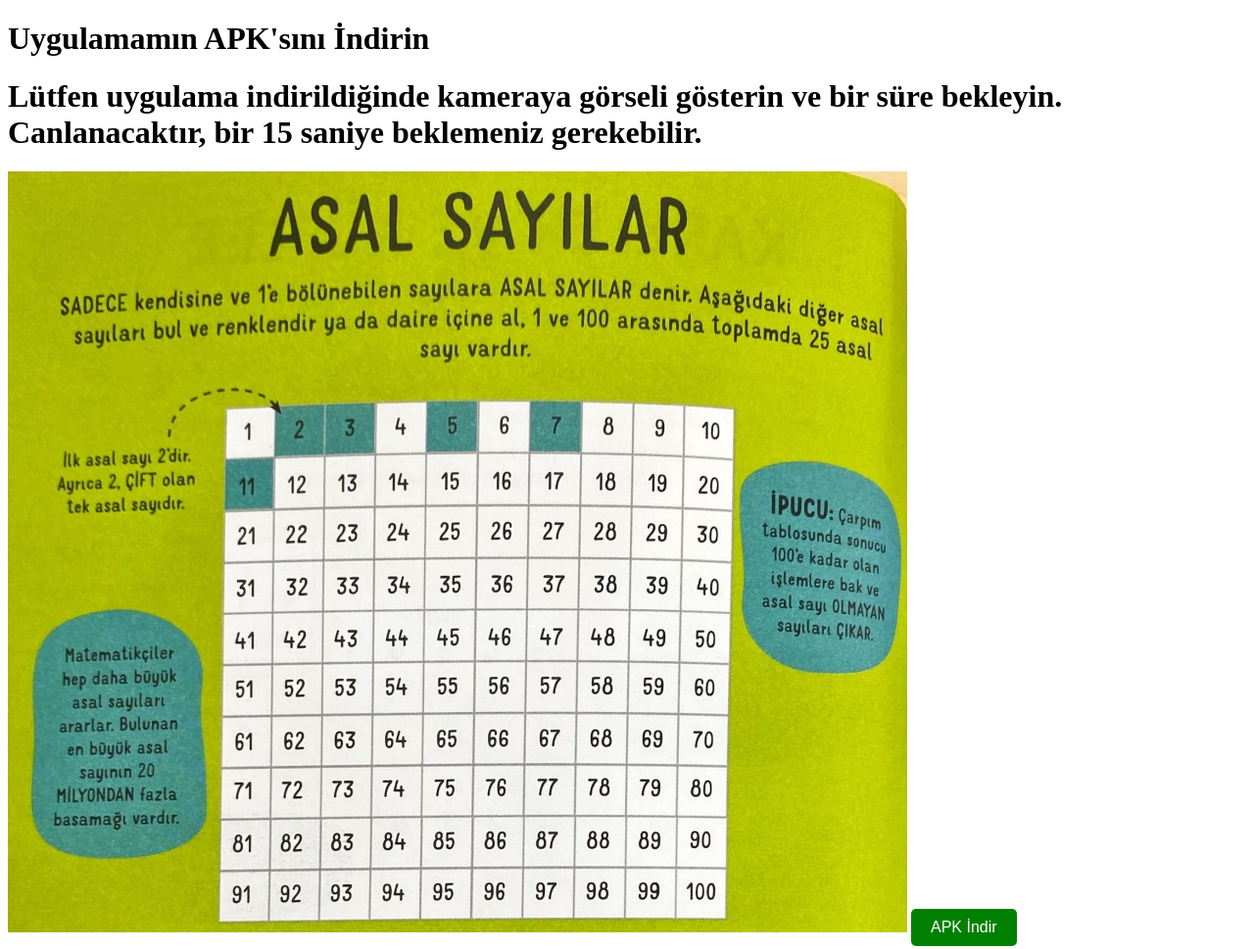
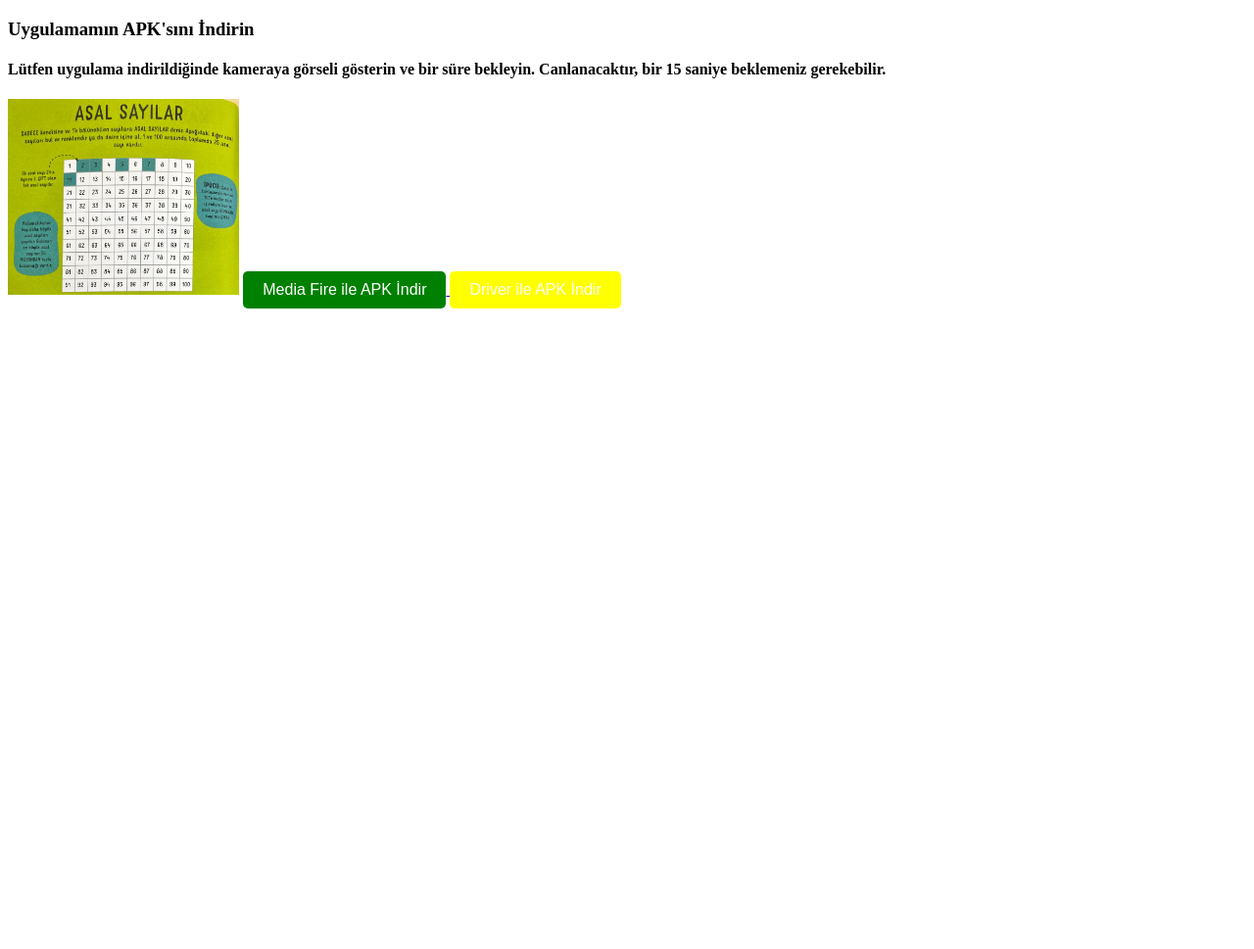
Before and after one commit to MeldaEgri/DreamscapeARventure, a website: page index.html in a window 1280 px wide. Shown: the whole page at 98% size. After the commit the page ends 800 px from the top, so only its background shows below. Drawn offline with Linux system fonts and the light colour scheme.

Commit message:
Update index.html

```diff
--- a/index.html
+++ b/index.html
@@ -6,15 +6,19 @@
   <title>APK İndirme Sayfası</title>
 </head>
 <body>
-  <h1>Uygulamamın APK'sını İndirin</h1>
-  <h1>Lütfen uygulama indirildiğinde kameraya görseli gösterin ve bir süre bekleyin. Canlanacaktır, bir 15 saniye beklemeniz gerekebilir.</h1>
+  <h3>Uygulamamın APK'sını İndirin</h3>
+  <h4>Lütfen uygulama indirildiğinde kameraya görseli gösterin ve bir süre bekleyin. Canlanacaktır, bir 15 saniye beklemeniz gerekebilir.</h4>
 
   <!-- Yerel görseli ekleme -->
-  <img src="asalSayılar.jpeg" alt="APK İndir Görseli" style="max-width: 100%; height: auto;">
+<img src="asalSayılar.jpeg" alt="APK İndir Görseli" style="width: auto; height: 200px;">
 
-  <a href="https://www.mediafire.com/file/lnyyhonzlo59u0s/oldun.apk/file" target="_blank">
+  <a href="https://www.mediafire.com/file/v2nivwjdpituwq7/DreamScape.apk/file" target="_blank">
     <button style="padding: 10px 20px; font-size: 16px; background-color: green; color: white; border: none; border-radius: 5px; cursor: pointer;">
-      APK İndir
+      Media Fire ile APK İndir
+    </button>
+      <a href="https://drive.google.com/file/d/1meSImbrO1Whd4mKcc26rrWVVbagXgjWd/view?usp=drive_link" target="_blank">
+    <button style="padding: 10px 20px; font-size: 16px; background-color: yellow; color: white; border: none; border-radius: 5px; cursor: pointer;">
+      Driver ile APK İndir
     </button>
   </a>
 </body>
```
